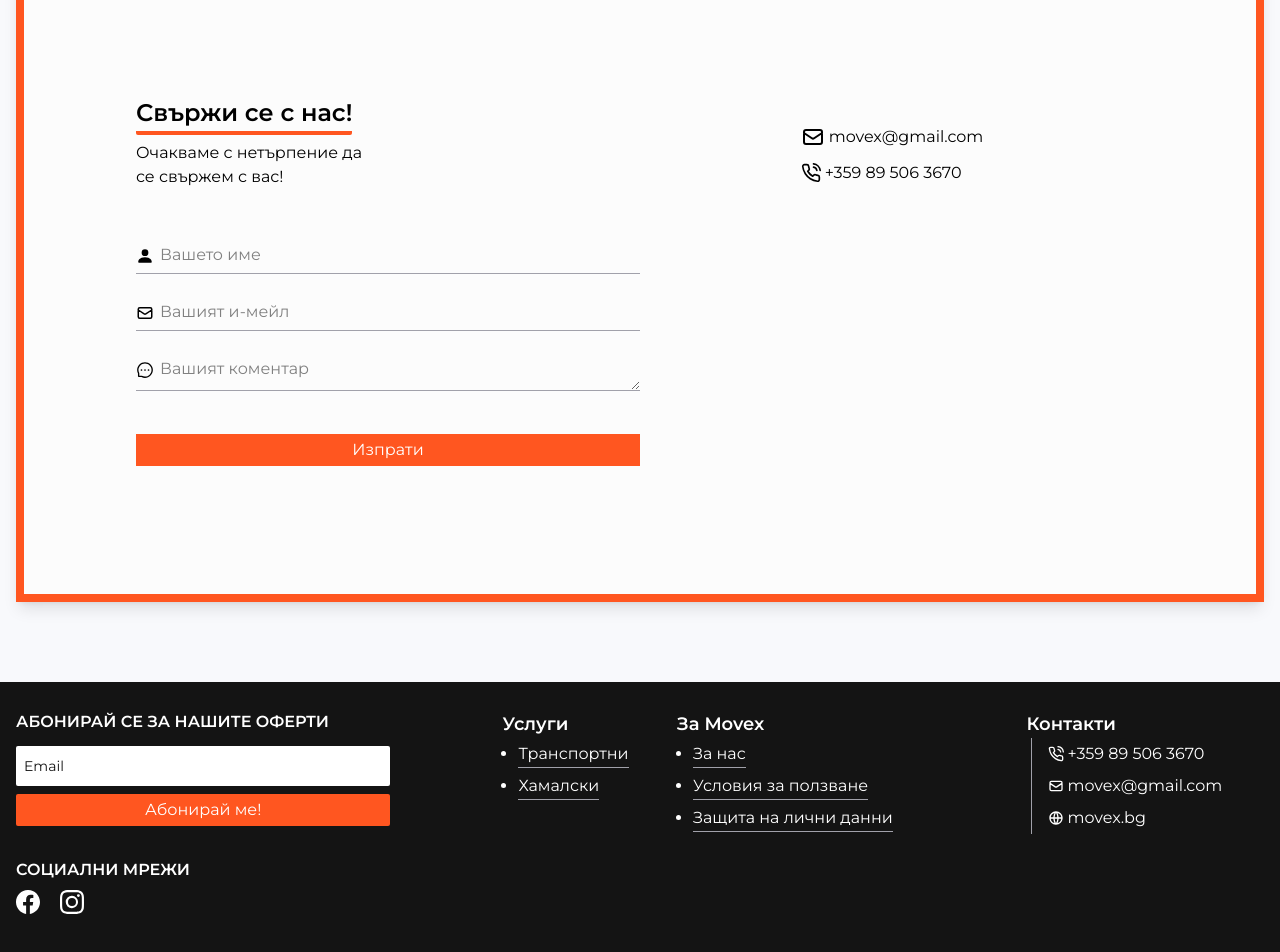
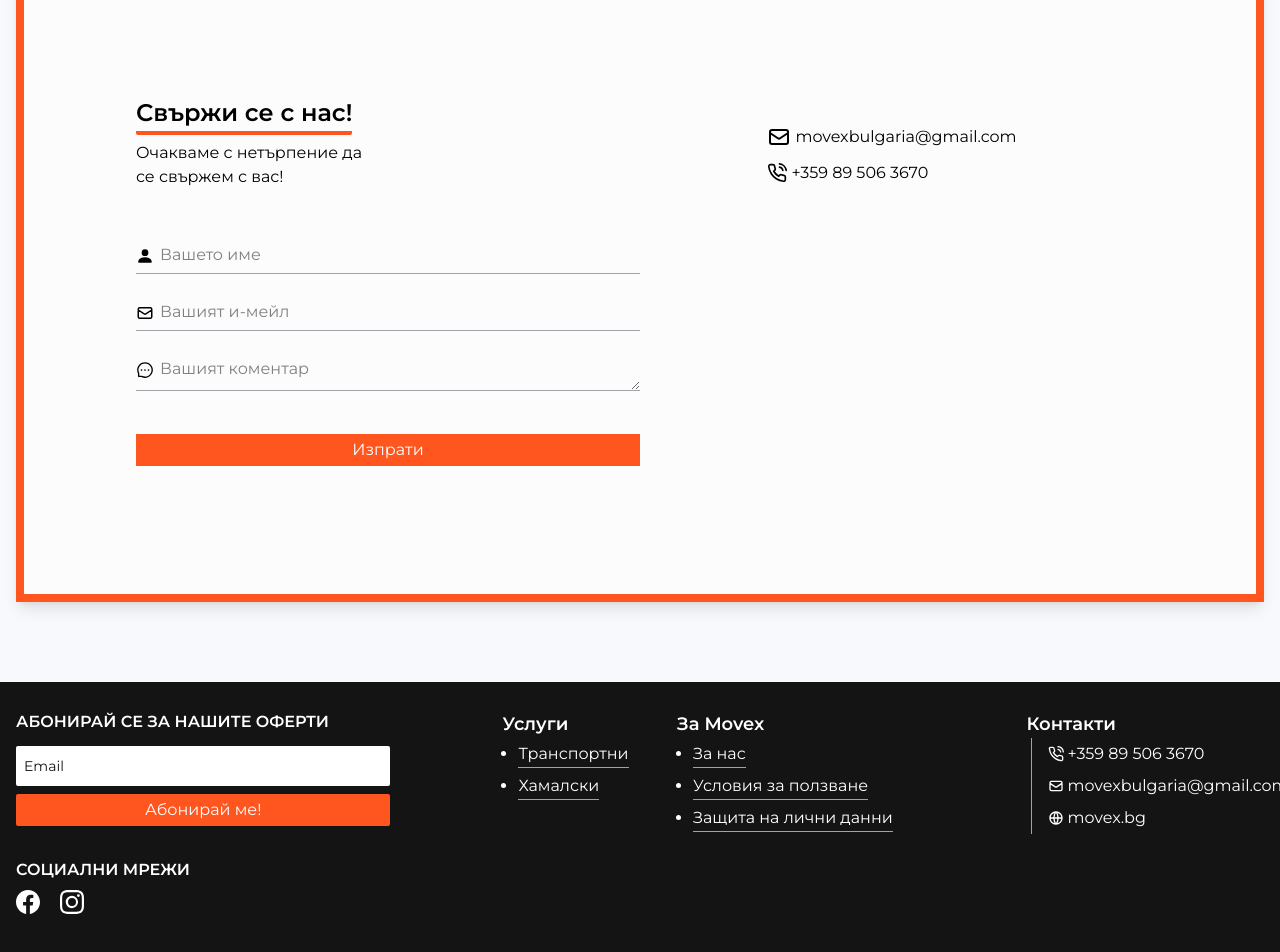
Before and after one commit to StroverIT/cargomove, a Next.js app: page / in a window 1280 px wide. Shown: the part 3760-4712 px from the top of the page. Built offline with nearby package versions, Linux system fonts and the light colour scheme; a web font is replaced by a local one.

Commit message:
chaning email name

```diff
--- a/components/data/questions.js
+++ b/components/data/questions.js
@@ -17,7 +17,7 @@ export const questionData = [
   },
   {
     title: "Как да направя поръчка за хамалски или транспортни услуги?",
-    text: `Изберете услугата, която Ви интересува, ако имате допълнителни въпроси, задайте ги по телефон (0888 100 238) или на имейл movex@gmail.com, където ще приемат Вашата поръчка.`,
+    text: `Изберете услугата, която Ви интересува, ако имате допълнителни въпроси, задайте ги по телефон (0888 100 238) или на имейл movexbulgaria@gmail.com, където ще приемат Вашата поръчка.`,
     _id: "sadc2sa",
   },
   {
--- a/components/indexPage/ContactUs.js
+++ b/components/indexPage/ContactUs.js
@@ -139,7 +139,7 @@ export default function ContactUs({
             <div className="text-2xl ">
               <HiOutlineMail />
             </div>
-            <div className="pl-1">movex@gmail.com</div>
+            <div className="pl-1">movexbulgaria@gmail.com</div>
           </div>
           <div className="flex items-center">
             <div className="text-xl ">
--- a/components/layouts/Footer.js
+++ b/components/layouts/Footer.js
@@ -150,7 +150,7 @@ export default function Footer() {
                     </li>
                     <li className="flex items-center">
                       <HiOutlineMail />
-                      <span className="pl-1">movex@gmail.com</span>
+                      <span className="pl-1">movexbulgaria@gmail.com</span>
                     </li>
                     <li className="flex items-center">
                       <RiGlobalLine /> <span className="pl-1">movex.bg</span>
```
